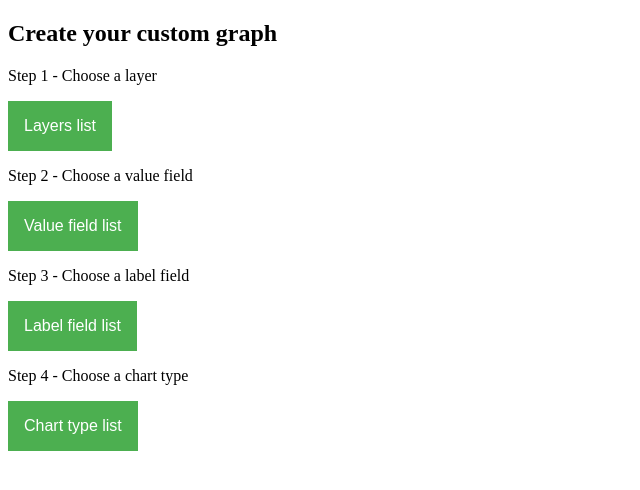
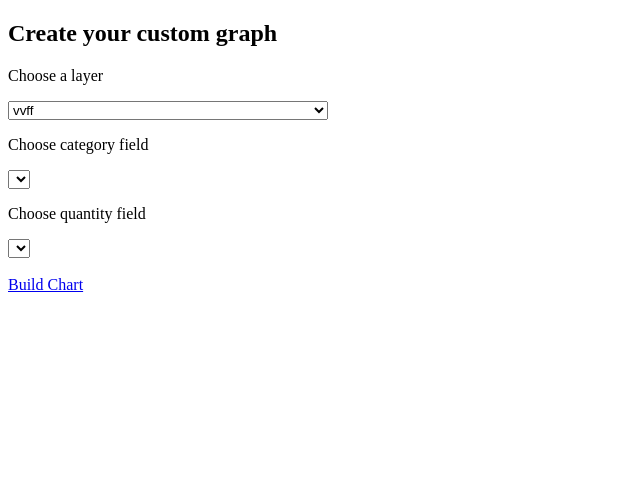
Before and after one commit to ITHACA-org/charts, a Django app: page /charts/Chart in a window 1280 px wide. Shown: the top 490 px of the page, without its empty margins (0-640 px from the left). Run offline with Django 3.2, Linux system fonts and the light colour scheme; lists and menus that the app fills with data are empty; some libraries are stand-ins or nearby versions.

Commit message:
creation of js file

```diff
--- a/getcsv/templates/Chart.html
+++ b/getcsv/templates/Chart.html
@@ -4,69 +4,46 @@
     <meta charset="UTF-8">
     <title>Chart</title>
 </head>
-<link rel="stylesheet" type="text/css" href="/static/style.css">
-<script src="https://ajax.googleapis.com/ajax/libs/jquery/3.2.1/jquery.min.js"></script>
 <body>
 <h2>Create your custom graph</h2>
-<p>Step 1 - Choose a layer</p>
-<div class="dropdown">
-    <button class="dropbtn">Layers list</button>
-        <div id="myDropdown1" class="dropdown-content">
-            {% for layer in layer_list %}
-            <a>{{ layer }}</a>
-            {% endfor %}
-        </div>
-</div>
-<p>Step 2 - Choose a value field</p>
-<div class="dropdown">
-    <button onclick="myFunction()" class="dropbtn">Value field list</button>
-        <div id="myDropdown2" class="dropdown-content">
-            <a href="#field1">Field 1</a>
-            <a href="#field2">Field 2</a>
-        </div>
-</div>
-<p>Step 3 - Choose a label field</p>
-<div class="dropdown">
-    <button onclick="myFunction()" class="dropbtn">Label field list</button>
-        <div id="myDropdown3" class="dropdown-content">
-            <a href="#field1">Field 1</a>
-            <a href="#field2">Field 2</a>
-        </div>
-</div>
-<p>Step 4 - Choose a chart type</p>
-<div class="dropdown">
-    <button onclick="myFunction()" class="dropbtn">Chart type list</button>
-        <div id="myDropdown4" class="dropdown-content">
-            <a href="#piechart">Pie Chart</a>
-            <a href="#donutchart">Donut Chart</a>
-            <a href="#donutchart">Bar Chart</a>
-        </div>
-</div>
+
+<form name="f" method="GET">
+    <p>Choose a layer</p>
+    <select name="layer" onchange="update_link();update_field();">
+    {% for lyrname in layer %}
+        <option value="{{ lyrname }}">{{ lyrname }}</option>
+    {% endfor %}
+    </select>
+    <p>Choose category field</p>
+    <select name="category" onchange="update_link();">
+    {% for fieldname in fieldnames %}
+        <option value="{{ fieldname }}">{{ fieldname }}</option>
+    {% endfor %}
+    </select>
+    <p>Choose quantity field</p>
+    <select name="quantity" onchange="update_link();">
+    {% for fieldname in num_fieldnames %}
+        <option value="{{ fieldname }}">{{ fieldname }}</option>
+    {% endfor %}
+    </select>
+    <br>
+    <br>
+    <a href="/table?lyrname={{ layer }}" id="link">Build Chart</a>
+</form>
 <script>
-$(document).ready(function(){
-    //show drop down menu
-    $("button").click(function(){
-        $('[id^="myDropdown1"]').slideDown();
-    });
+function update_link()
+    {
+    var url = '' ;
+    url = url + '/table?lyrname=' + document.f.layer.value;
+    url = url + '&category=' + document.f.category.value;
+    url = url + '&quantity=' + document.f.quantity.value;
+    document.getElementById('link').href = url;
+    return;
+    }
+function update_field(){
+    var field_url = '/table/fields?lyrname=' + document.f.layer.value;
+}
 
-    // hide dropdown menu
-    $(".dropdown-content").mouseleave(function(){
-        $('[id^="myDropdown1"]').hide();
-    });
-});
-
-    window.onclick = function(event){
-        if (!event.target.matches('.dropbtn')){
-            var dropdowns =  document.getElementByClassName("dropdown-content");
-            var i;
-            for (i = 0; i < dropdowns.length; i++){
-                var openDropdown = dropdowns[i];
-                if (openDropdown.classList.contains('show')){
-                    openDropdown.classList.remove('show');
-                }
-            }
-        }
-    }
 </script>
 </body>
 </html>
--- a/getcsv/urls.py
+++ b/getcsv/urls.py
@@ -8,5 +8,6 @@ urlpatterns = [url(r'^sample_csv$', views.get_csv, name='get_csv'),
                url(r'^donut_chart_v1$', views.donut_chart_v1),
                url(r'^pie_chart_v2$', views.pie_chart_v2),
                url(r'^donut_chart_v2$', views.donut_chart_v2),
-               url(r'^Chart$', views.chart)
+               url(r'^Chart$', views.chart),
+               url(r'^Chart$', views.get_fields)
                ]
--- a/getcsv/views.py
+++ b/getcsv/views.py
@@ -2,6 +2,8 @@
 
 # Create your views here.
 
+import urllib
+import xml.etree.ElementTree as ET
 import csv
 from django.http import HttpResponse
 from django.shortcuts import render
@@ -76,6 +78,67 @@ def donut_chart_v2(request):
 
 
 def chart(request):
-    list_layers = ['sample_csv', 'sample_csv_agg']
-    context = {'layer_list': list_layers}
+    layer = ['vvff', 'osm_forest', 'hti_geology_geology_pap_coxetalii_2011_polygon']
+    context = {'layer': layer}
     return render(request, 'Chart.html', context)
+
+
+def get_fields(request):
+    lyrname = request.GET['lyrname']
+    params = urllib.urlencode({
+        'service': 'WFS',
+        'version': '1.1.0',
+        'request': 'DescribeFeatureType',
+        'typename': lyrname
+    })
+
+    wfs_request = urllib.urlopen('http://localhost/geoserver/ows?%s'
+                                 % params)
+    content = wfs_request.read()
+
+    root = ET.fromstring(content)
+    namespace = root.tag.split('}')[0] + '}'
+    xpath = ('./{0}complexType/{0}complexContent/'
+             '{0}extension/{0}sequence/{0}element').format(namespace)
+    numeric_types = ['byte', 'decimal', 'int', 'integer', 'long', 'short',
+                     'boolean', 'double', 'float']
+    fields = {}
+    for element in root.findall(xpath):
+        type = element.attrib['type']
+        if not type.startswith('gml:'):
+            fields[element.attrib['name']] = type[4:]
+
+    fieldnames = fields.keys()
+    num_fieldnames = [k for k, v in fields.iteritems() if v in numeric_types]
+
+    context = {
+        'lyrname': lyrname,
+        'fieldnames': fieldnames,
+        'num_fieldnames': num_fieldnames
+    }
+    return render(request, 'Chart.html', context)
+
+if __name__ == '__main__':
+    get_fields('geonode:forest_osm')
+
+def get_wfs_csv(request):
+    qdict = request.GET
+    typename = qdict['lyrname']
+    category_field = qdict['category']
+    quantity_field = qdict['quantity']
+
+    params = urllib.urlencode({
+        'service': 'WFS',
+        'version': '1.1.0',
+        'request': 'GetFeature',
+        'typename': typename,
+        'propertyName': category_field + ',' + quantity_field,
+        'outputFormat': 'csv',
+        'maxFeatures': '10'
+    })
+
+    wfs_request = urllib.urlopen('http://localhost/geoserver/ows?%s' % params)
+    content = wfs_request.read()
+    response = HttpResponse(content, content_type='text/csv')
+    response['Content-Disposition'] = 'attachment; filename="myfile.csv"'
+    return response
--- a/sample_request.txt
+++ b/sample_request.txt
@@ -1,4 +1,5 @@
 127.0.0.1:8000/table?lyrname=geonode:hti_geology_geology_pap_coxetalii_2011_polygon&category=name&quantity=area
 
 127.0.0.1:8000/table?lyrname=geonode:forest_osm&category=landuse&quantity=osm_way_id
-http://127.0.0.1:8000/table/fields?lyrname=geonode:forest_osm&category=landuse&quantity=osm_way_id
+127.0.0.1:8000/table/fields?lyrname=geonode:forest_osm
+127.0.0.1:8000/table/fields?lyrname=geonode:vvff
```
Also changed, not shown: wfs_csv/static/chart.js (added, +32 -0 lines), wfs_csv/templates/wfs_csv/field_choice.html (+12 -10 lines).
